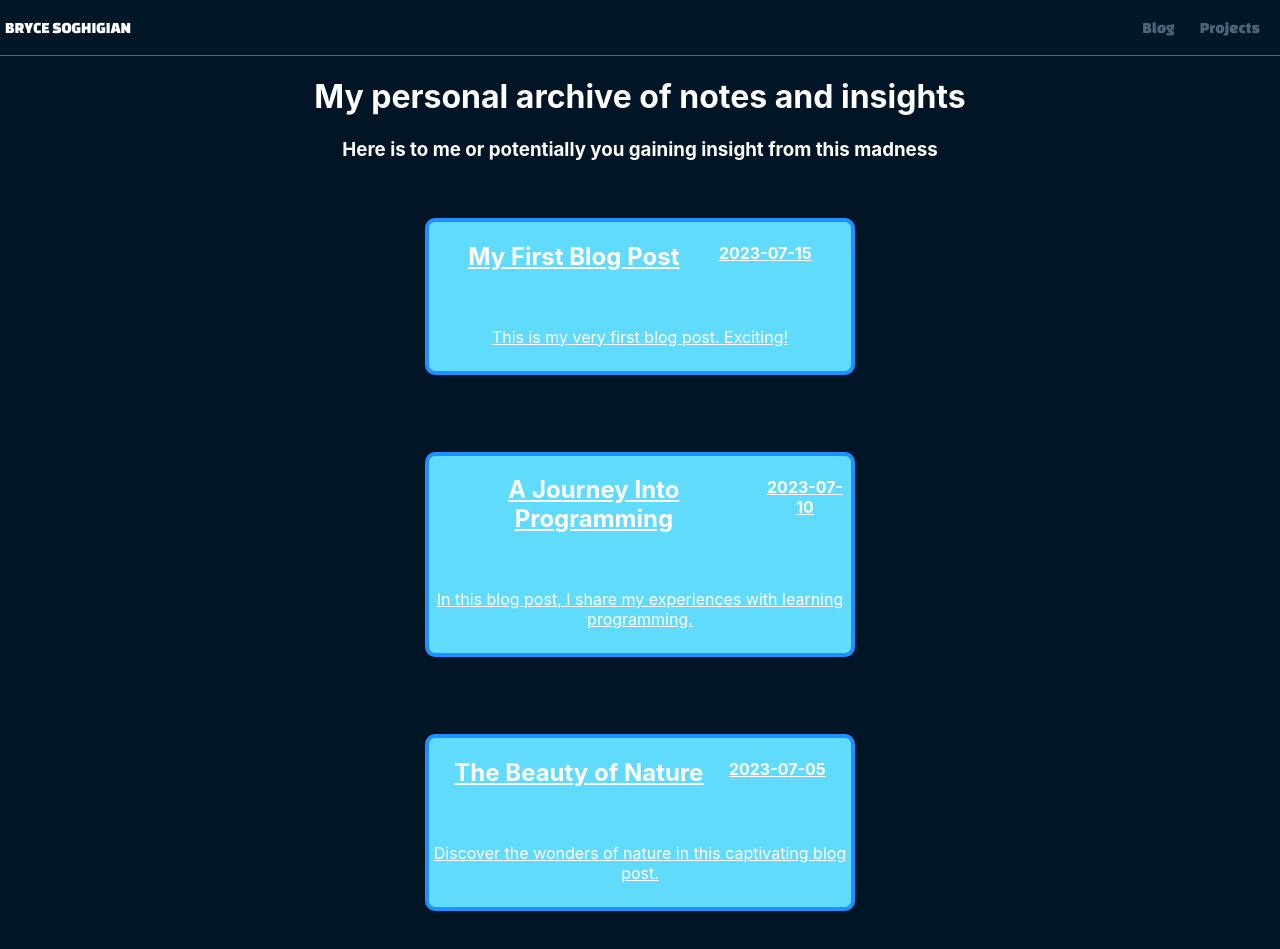
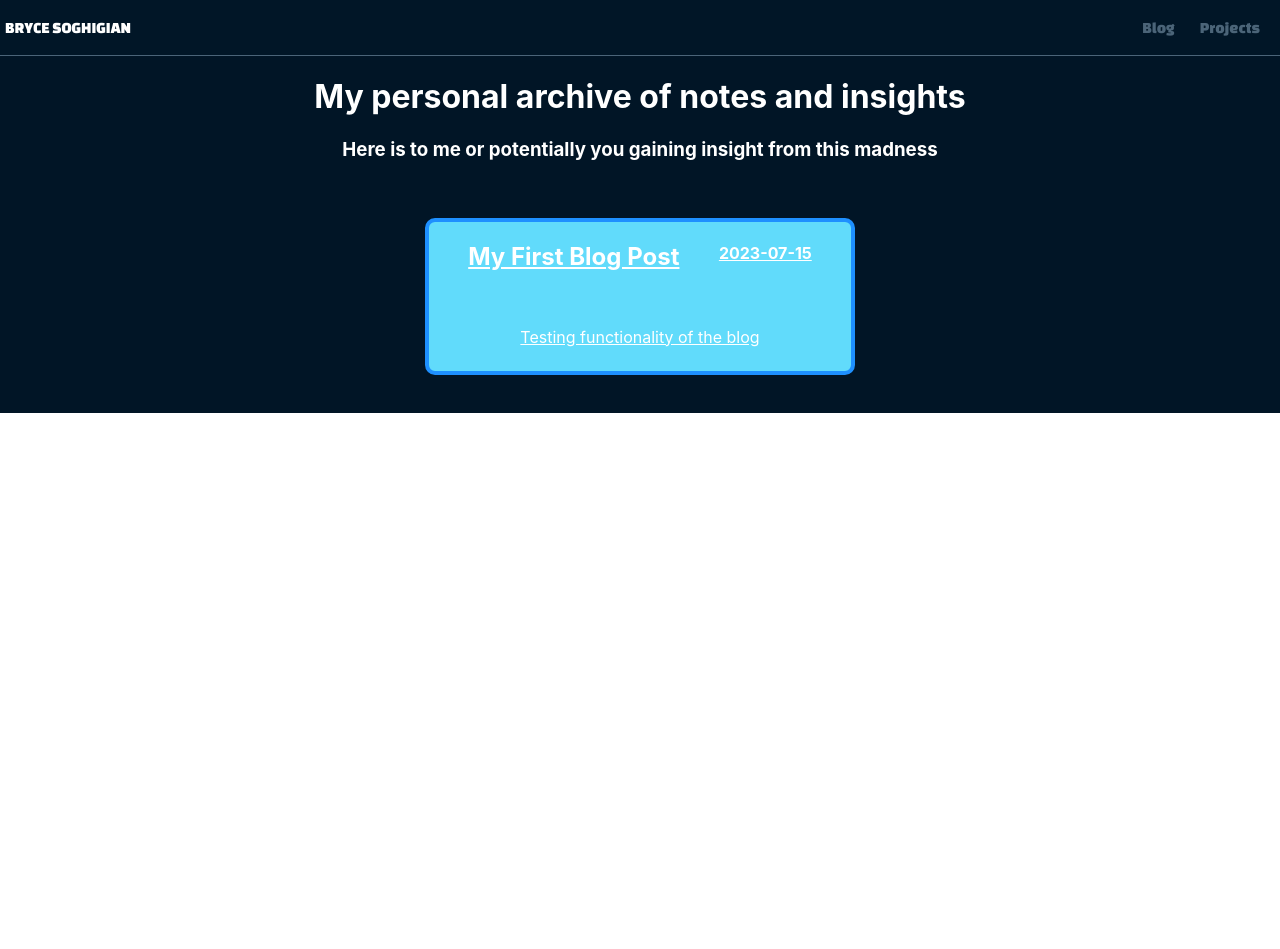
Before and after one commit to Bryce-Soghigian/frontend-portfolio, a React (Create React App) app: page /blog in a window 1280 px wide. After the commit the page ends 800 px from the top, so only its background shows below. Built offline with nearby package versions, Linux system fonts and the light colour scheme.

Commit message:
adding more

```diff
--- a/src/Components/Blog/BlogData.js
+++ b/src/Components/Blog/BlogData.js
@@ -4,25 +4,9 @@ export const blogData = {
       "id": 1,
       "entry_title": "My First Blog Post",
       "date_created": "2023-07-15",
-      "entry_description": "This is my very first blog post. Exciting!",
-      "tags": ["beginner", "personal"],
+      "entry_description": "Testing functionality of the blog",
+      "tags": [],
       "entry_content": "This is the content of my first blog post in Markdown format."
     },
-    {
-      "id": 2,
-      "entry_title": "A Journey Into Programming",
-      "date_created": "2023-07-10",
-      "entry_description": "In this blog post, I share my experiences with learning programming.",
-      "tags": ["programming", "learning", "experiences"],
-      "entry_content": "This is the content of my programming journey blog post in Markdown format."
-    },
-    {
-      "id": 3,
-      "entry_title": "The Beauty of Nature",
-      "date_created": "2023-07-05",
-      "entry_description": "Discover the wonders of nature in this captivating blog post.",
-      "tags": ["nature", "photography", "wonders"],
-      "entry_content": "This is the content of my blog post about the beauty of nature in Markdown format."
-    }
   ]
 };
--- a/src/Components/Blog/BlogHome.js
+++ b/src/Components/Blog/BlogHome.js
@@ -4,8 +4,6 @@ import LoadingBlogEntries from "./LoadingBlogEntries";
 import { GlobalContext } from "../../contexts";
 import { blogData} from "./BlogData.js"
 import "./blog.css";
-
-const sleep = (delay) => new Promise((resolve) => setTimeout(resolve, delay))
 
 export default function BlogHome() {
   const { state, dispatch } = useContext(GlobalContext);
--- a/src/reducer.js
+++ b/src/reducer.js
@@ -1,6 +1,3 @@
-import { getStartDate, getEndDate } from "./utils/DateRangeHelpers";
-import Axios from "axios";
-import Swal from "sweetalert2";
 export const initialState = {
   displayModalStart: false,
   displayModalEnd: false,
```
